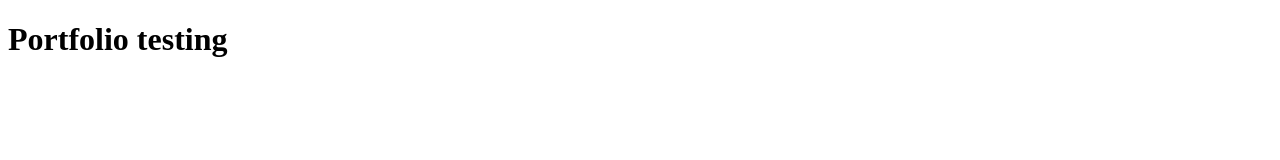
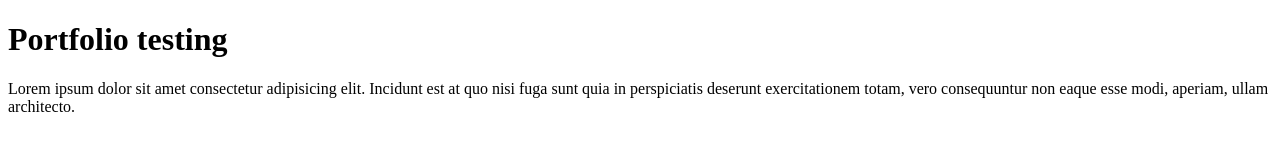
Before and after one commit to HlaingYuYin12/My-Portfolio, a plain HTML site: page index.html in a window 1280 px wide. Drawn offline with Linux system fonts and the light colour scheme.

Commit message:
add p text

```diff
--- a/index.html
+++ b/index.html
@@ -7,5 +7,7 @@
 </head>
 <body>
     <h1>Portfolio testing</h1>
+
+    <p>Lorem ipsum dolor sit amet consectetur adipisicing elit. Incidunt est at quo nisi fuga sunt quia in perspiciatis deserunt exercitationem totam, vero consequuntur non eaque esse modi, aperiam, ullam architecto.</p>
 </body>
 </html>
```
